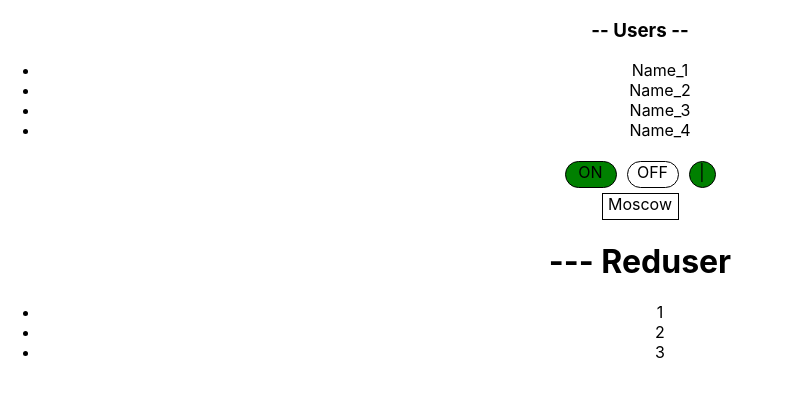
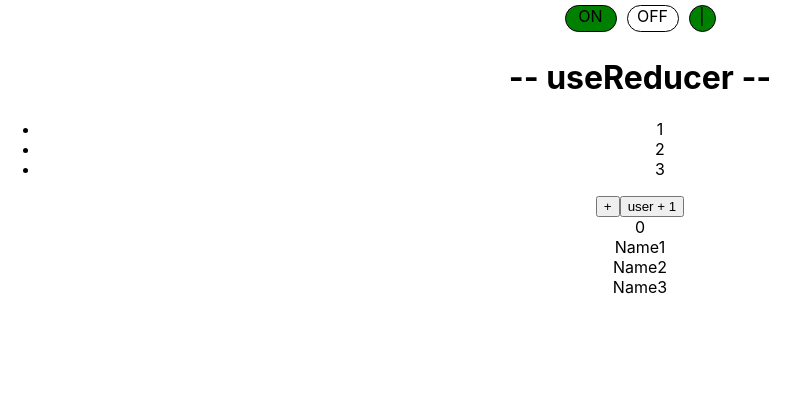
Before and after one commit to evgeniy-baker/React-kabzda, a React (Create React App) app: page / in a window 1280 px wide. Shown: the top 396 px of the page, without its empty margins (0-809 px from the left). Built offline with nearby package versions, Linux system fonts and the light colour scheme.

Commit message:
ReactMemo.tsx

```diff
--- a/src/App.tsx
+++ b/src/App.tsx
@@ -4,6 +4,7 @@ import Accordion from "./components/Accordion";
 import {OnnOff} from "./components/OnnOff";
 import NewSelect from "./components/NewSelect";
 import {UncontrolledAccordion} from "./components/UncontrolledAccordion";
+import {Example1} from "./components/ReactMemo";
 
 function App() {
 
@@ -21,31 +22,32 @@ function App() {
     return (
         <div className={"App"}>
 
-            <Accordion title={'Users'}
-                       collapsed={accordionValue}
-                       onChange={() => setAccordionValue(!accordionValue)}
-                       items={[
-                           {title: 'Name_1', value: 1},
-                           {title: 'Name_2', value: 2},
-                           {title: 'Name_3', value: 3},
-                           {title: 'Name_4', value: 4}
-                       ]}
-                       onClick={onClickCallBack}
-            />
+            {/*<Accordion title={'Users'}*/}
+            {/*           collapsed={accordionValue}*/}
+            {/*           onChange={() => setAccordionValue(!accordionValue)}*/}
+            {/*           items={[*/}
+            {/*               {title: 'Name_1', value: 1},*/}
+            {/*               {title: 'Name_2', value: 2},*/}
+            {/*               {title: 'Name_3', value: 3},*/}
+            {/*               {title: 'Name_4', value: 4}*/}
+            {/*           ]}*/}
+            {/*           onClick={onClickCallBack}*/}
+            {/*/>*/}
 
             <OnnOff on={on}
                     setOn={setOn}/>
 
-            <NewSelect title={title}
-                       onChange={setTitle}
-                       items={[
-                           {value: '1', title: 'Minsk'},
-                           {value: '2', title: 'Moscow'},
-                           {value: '3', title: 'Kiev'}
-                       ]}/>
+            {/*<NewSelect title={title}*/}
+            {/*           onChange={setTitle}*/}
+            {/*           items={[*/}
+            {/*               {value: '1', title: 'Minsk'},*/}
+            {/*               {value: '2', title: 'Moscow'},*/}
+            {/*               {value: '3', title: 'Kiev'}*/}
+            {/*           ]}/>*/}
 
-            <UncontrolledAccordion title={'Reduser'}/>
+            <UncontrolledAccordion title={'useReducer'}/>
 
+            <Example1/>
         </div>
     );
 }
--- a/src/components/NewSelect.tsx
+++ b/src/components/NewSelect.tsx
@@ -1,5 +1,6 @@
-import React, {useState} from 'react';
+import React, {useReducer, useState} from 'react';
 import styles from './NewSelect.module.css'
+import {reducer} from "./reducer/reducer";
 
 type ItemType = {
     value: any
@@ -15,9 +16,11 @@ type SelectType = {
 const NewSelect = (props: SelectType) => {
 
     const [active, setActive] = useState(false)
+    // const [active, dispatch] = useReducer(reducer, false)
 
     const toggleItem = () => {
         setActive(!active)
+        // dispatch({type: "TOGGLE-SELECT"})
     }
 
     const onChange = (title: any) => {
--- a/src/components/OnnOff.tsx
+++ b/src/components/OnnOff.tsx
@@ -5,7 +5,7 @@ type PropsType = {
     setOn:(value: boolean) => void
 }
 
-export const OnnOff = (props: PropsType) => {
+export const OnnOffSecret = (props: PropsType) => {
     // let[on,setOn] = useState(false)
 
     const onStyle = {
@@ -36,11 +36,15 @@ export const OnnOff = (props: PropsType) => {
         margin: "5px"
     }
 
+    console.log('ON/OFF')
+
     return (
         <div>
-            <div style={onStyle} onClick={()=>{props.setOn(!props.on)}}>ON</div>
-            <div style={offStyle} onClick={()=>{props.setOn(!props.on)}}>OFF</div>
-            <div style={indicatorStyle} onClick={()=>{}}>|</div>
+            <div style={onStyle} onClick={ ()=>{props.setOn(!props.on)} }>ON</div>
+            <div style={offStyle} onClick={ ()=>{props.setOn(!props.on)} }>OFF</div>
+            <div style={indicatorStyle} onClick={ ()=>{} }>|</div>
         </div>
     );
 };
+
+export const OnnOff = React.memo(OnnOffSecret)
--- /dev/null
+++ b/src/components/ReactMemo.tsx
@@ -0,0 +1,34 @@
+import React, {useState} from 'react';
+
+const Counter = (props: { count: number }) => {
+    return (
+        <div>{props.count}</div>
+    )
+}
+const UsersSecret = (props: { users: Array<string> }) => {
+    console.log("USERS")
+    return (
+        <div>{props.users.map((u, i) => <div key={i}>{u}</div>)}</div>
+    )
+}
+
+const Users = React.memo(UsersSecret)
+
+export const Example1 = () => {
+    const[counter, setCounter] = useState(0)
+    const[users, setUsers] = useState(['Name1', 'Name2', 'Name3'])
+
+    const addUser = () => {
+        const addUser = `Name ${counter}`
+        setUsers([addUser,...users])
+    }
+
+    return (
+        <>
+            <button onClick={ () => setCounter(counter + 1) }>+</button>
+            <button onClick={ addUser }>user + 1</button>
+            <Counter count={counter}/>
+            <Users users={users}/>
+        </>
+    );
+};
--- a/src/components/UncontrolledAccordion.tsx
+++ b/src/components/UncontrolledAccordion.tsx
@@ -1,46 +1,41 @@
-import React, {useReducer, useState} from "react";
+import React, {useReducer} from "react";
+import {reducer} from "./reducer/reducer";
 
 type AccordionPropsType = {
     title: string
 }
 
-type ActionType = {
-    type: string
-}
-const reducer = (state: boolean, action: ActionType) => {
-    if (action.type === "TOGGLE-COLLAPSED") {
-        return !state
-    }
-    return state
-}
-
-export function UncontrolledAccordion(props: AccordionPropsType) {
+export function UncontrolledAccordionSecret(props: AccordionPropsType) {
     // let [collapsed, setCollapsed] = useState(true)
-    let [collapsed, dispatch] = useReducer(reducer, false)
-
+    let [state, dispatch] = useReducer(reducer, {collapsed: false})
     return (
         <div>
             {/*<AccordionTitle title={props.title} onClick={ ()=>{setCollapsed(!collapsed)} }/>*/}
-            <AccordionTitle title={props.title} onClick={ ()=>{dispatch({type: "TOGGLE-COLLAPSED"})} }/>
-            {!collapsed && <AccordionBody/>}
+            <AccordionTitle title={props.title} onClick={() => dispatch({type: "TOGGLE-COLLAPSED"})}/>
+            {!state.collapsed && <AccordionBody/>}
         </div>
     )
 }
+export const UncontrolledAccordion = React.memo(UncontrolledAccordionSecret)
 
 type AccordionTitlePropsType = {
     title: string
     onClick: () => void
 }
 
-function AccordionTitle(props: AccordionTitlePropsType) {
+function AccordionTitleSecret(props: AccordionTitlePropsType) {
     return (
-        <h1 onClick={ ()=>{props.onClick()} }> --- {props.title}</h1>
+        <h1 onClick={() => {
+            props.onClick()
+        }}> -- {props.title} -- </h1>
     )
 }
 
+export const AccordionTitle = React.memo(AccordionTitleSecret)
+
 type AccordionBodyPropsType = {}
 
-function AccordionBody(props: AccordionBodyPropsType) {
+function AccordionBodySecret(props: AccordionBodyPropsType) {
     return (
         <ul>
             <li>1</li>
@@ -49,3 +44,5 @@ function AccordionBody(props: AccordionBodyPropsType) {
         </ul>
     )
 }
+
+export const AccordionBody = React.memo(AccordionBodySecret)
--- /dev/null
+++ b/src/components/reducer/reducer.ts
@@ -0,0 +1,22 @@
+export type ActionType = {
+    type: string
+}
+
+export const TOGGLE_COLLAPSED = "TOGGLE-COLLAPSED"
+// const TOGGLE_SELECT = "TOGGLE-SELECT"
+
+export type StateType = {
+    collapsed: boolean
+}
+
+export const reducer = (state: StateType, action: ActionType): StateType => {
+    switch (action.type) {
+        case TOGGLE_COLLAPSED :
+            const stateCopy = {...state, collapsed: !state.collapsed}
+            return stateCopy
+        // case TOGGLE_SELECT :
+        //     return !state
+        default:
+            return state
+    }
+}
```
Also changed, not shown: 1 other file (tests, documents, lock files or other folders).
